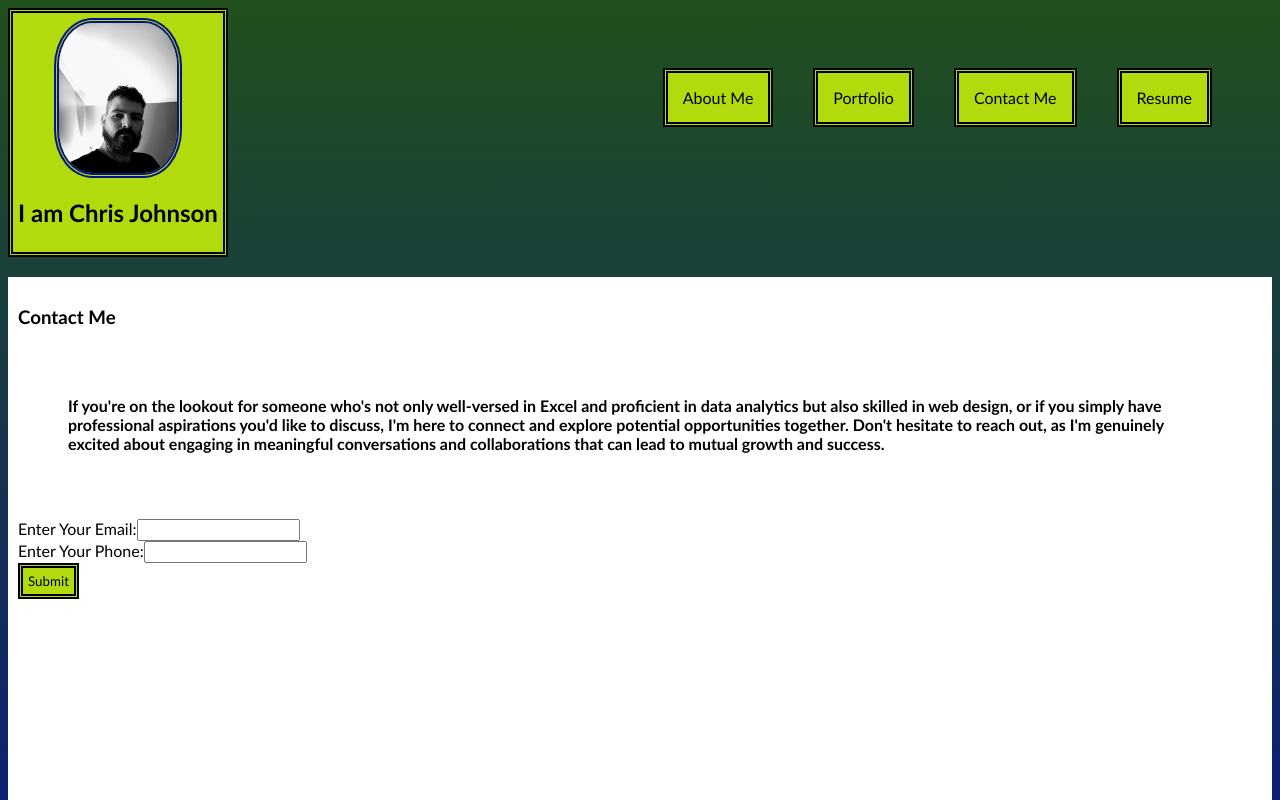
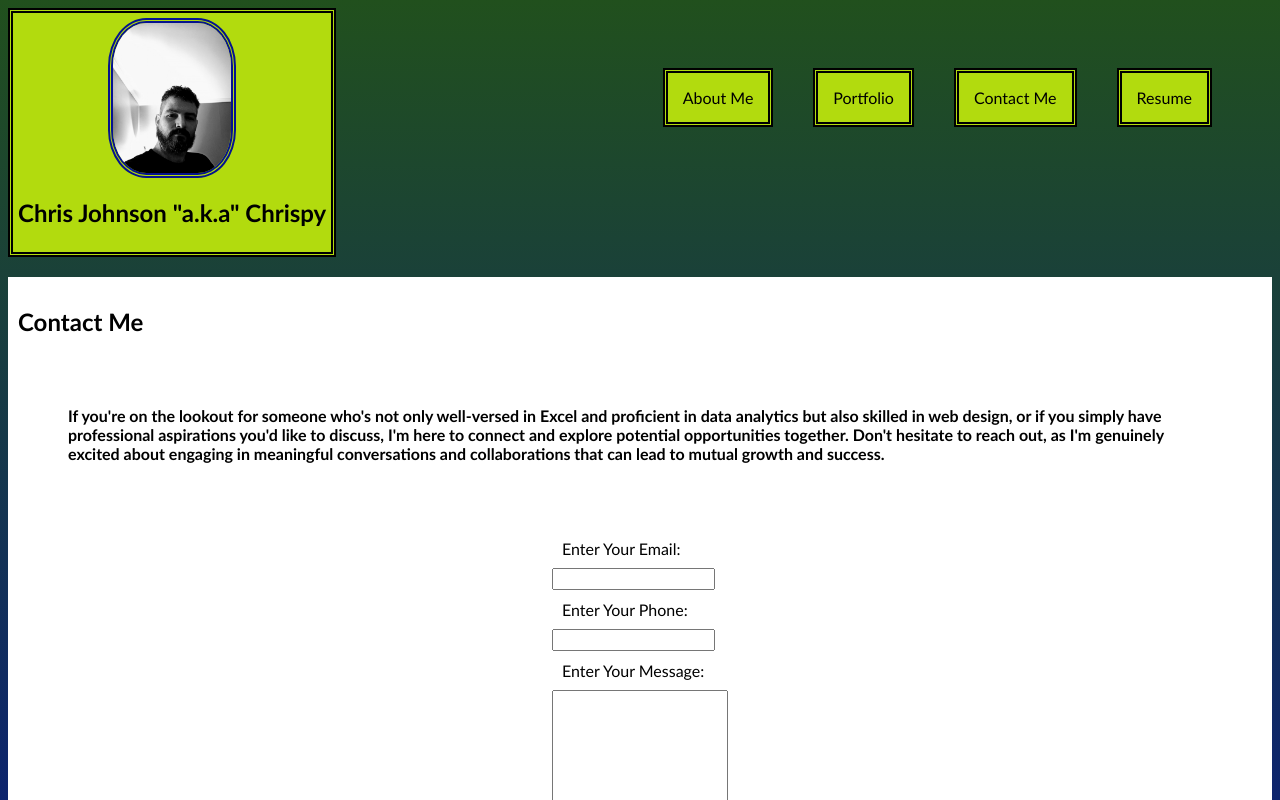
Before and after one commit to C-Johnson83/sturdy-palm-tree, a React (Vite) app: page / in a window 1280 px wide. Both pictures are taken after a click on the item "Contact Me". Shown: the top 800 px of the page. Built offline with nearby package versions, Linux system fonts and the light colour scheme.

Commit message:
made small changes in components and css

```diff
--- a/src/components/Contact.jsx
+++ b/src/components/Contact.jsx
@@ -10,6 +10,7 @@ const mystyle = {
 function ContactMe() {
   const [email, setEmail] = useState(''); // State for email input
   const [phone, setPhone] = useState(''); // State for phone input
+  const [message, setMessage] = useState(''); // State for message input
 
   // Function to handle form submission
   const handleSubmit = (e) => {
@@ -21,12 +22,13 @@ function ContactMe() {
 
     setEmail(''); // Clear email input after submission
     setPhone(''); // Clear phone input after submission
+    setMessage(''); // Clear message input after submission
   };
 
   return (
     <main style={mystyle}>
       <div>
-        <h3>Contact Me</h3>
+        <h2>Contact Me</h2>
 
         <p>If you're on the lookout for someone who's not only well-versed in Excel and proficient in data
           analytics but also skilled in web design, or if you simply have professional aspirations you'd like
@@ -57,6 +59,15 @@ function ContactMe() {
               required
             />
           </div>
+          <div className="message">
+            <label htmlFor="message">Enter Your Message:</label>
+            <textarea
+              id="message"
+              value={message}
+              onChange={(e) => setMessage(e.target.value)}
+              required
+            />
+          </div>
           <button type="submit">Submit</button>
         </form>
       </section>
--- a/src/components/Header.jsx
+++ b/src/components/Header.jsx
@@ -7,7 +7,7 @@ const Header = ({ handleNavigationClick }) => {
     <header>
       <section className="hName">
 
-        <img src="src\assets\images\me.jpg" className="me" alt="Chris Johnson" /><h1>I am Chris Johnson</h1>
+        <img src="src\assets\images\me.jpg" className="me" alt="Chris Johnson" /><h1>Chris Johnson "a.k.a" Chrispy</h1>
       </section>
       {/* Use the Navigation component inside the header */}
       <Navigation handleNavigationClick={handleNavigationClick} />
--- a/src/components/Project.jsx
+++ b/src/components/Project.jsx
@@ -46,18 +46,25 @@ function Project() {
   // Change page
   const paginate = pageNumber => setCurrentPage(pageNumber);
 
+  const mystyle = {
+    color: "black",
+    backgroundColor: "White",
+    padding: "10px",
+    fontFamily: "Arial"
+  };
+
   return (
     <section className="box" id="app-card">
-      <h2>Repo's</h2>
+      <h2 style={mystyle}>Repo's</h2>
       <div className='card-container'>
         {currentRepos.map(repo => (
           <div key={repo.id} className="card">
             <figure className="imgRow">
               <a href={repo.html_url} target="_blank" rel="noopener noreferrer">
                 {repoHasImage(repo) ? (
-                  <img src={`src/assets/images/${repo.name}.jpg`} alt={`${repo.name} image`} />
+                  <img src={`src/assets/images/${repo.name}`} alt={`${repo.name} image`} />
                 ) : (
-                  <h3>No Image</h3>
+                  <h3>No Image Available</h3>
                 )}
                 <h3>{repo.name}</h3>
               </a>
@@ -98,11 +105,12 @@ function Pagination({ reposPerPage, totalRepos, paginate }) {
 
 function repoHasImage(repo) {
   try {
-    require(`../assets/images/${repo.name}.jpg`);
+    require(`src/assets/images/${repo.name}.PNG`);
     return true;
   } catch (error) {
     return false;
   }
 }
 
+
 export default Project;
--- a/src/components/Resume.jsx
+++ b/src/components/Resume.jsx
@@ -8,6 +8,7 @@ const mystyle = {
 function Resume() {
     return (
         <main style={mystyle}>
+            <h2>My Resume</h2>
             <p>
                 Data Analytics <br />--------------------</p>
             <ol>
--- a/src/index.css
+++ b/src/index.css
@@ -49,7 +49,19 @@ button {
   border-color: black;
   border-width: 5px;
 }
+#contact {
+  display: flex;
+  justify-content: center;
+}
 
+label{
+  display: flex;
+  margin: 10px;
+}
+
+#message {
+  height: 200px;
+}
 /* Styles for the unordered lists */
 ul {
   display: flex;
```
